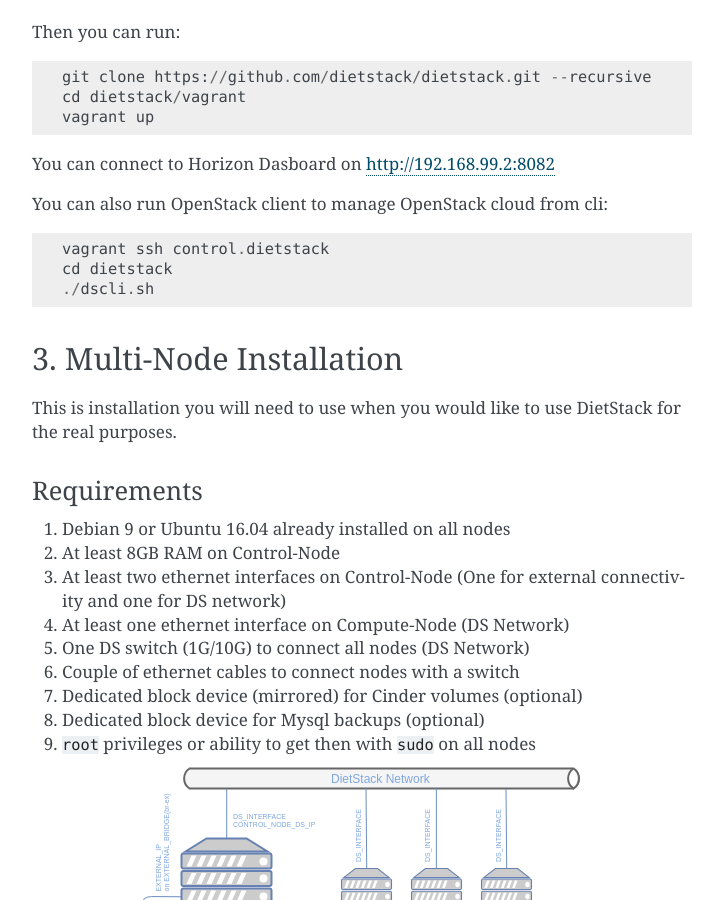
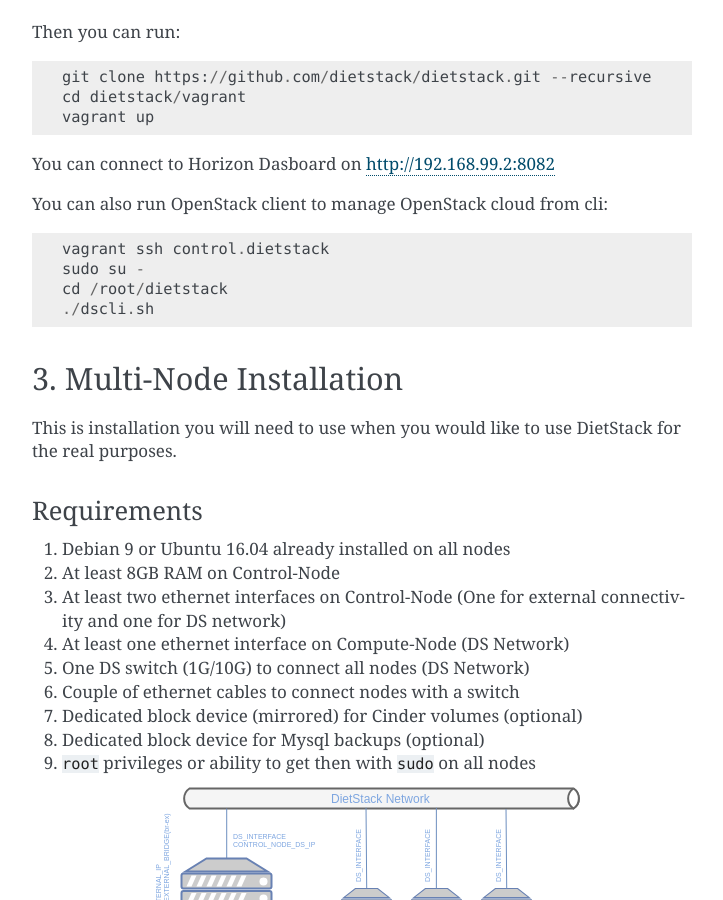
Before and after one commit to dietstack/dietstack, a Sphinx documentation site: the page built from doc/installation.rst, in a window 1280 px wide and 900 px high, scrolled down 1663 px. Shown: the whole window, without its empty margins (388-1111 px from the left). Built offline with Sphinx 7.4.7, drawn with Linux system fonts in a browser that asks for light colours.

Commit message:
Fixed errors in doc

```diff
--- a/doc/installation.rst
+++ b/doc/installation.rst
@@ -78,7 +78,8 @@
 You can also run OpenStack client to manage OpenStack cloud from cli::
 
     vagrant ssh control.dietstack
-    cd dietstack
+    sudo su -
+    cd /root/dietstack
     ./dscli.sh
 
 3. Multi-Node Installation
```
